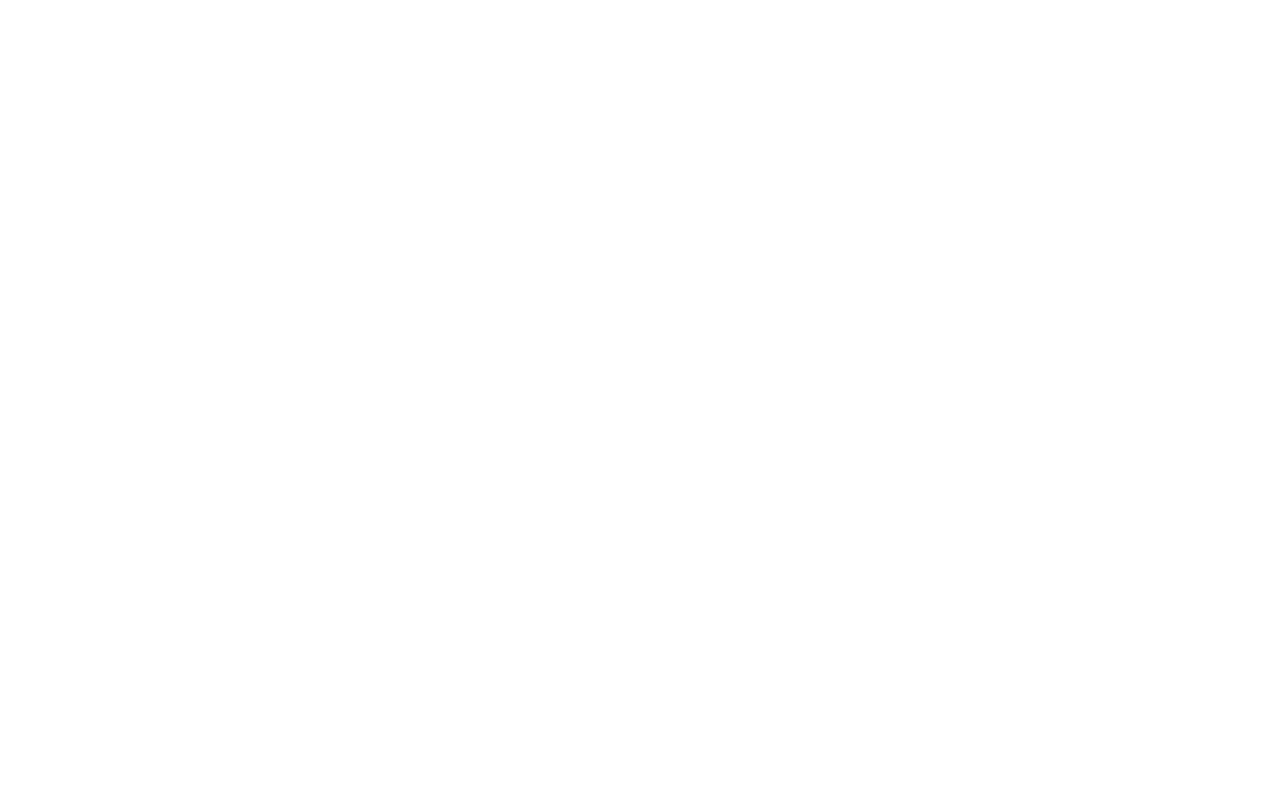
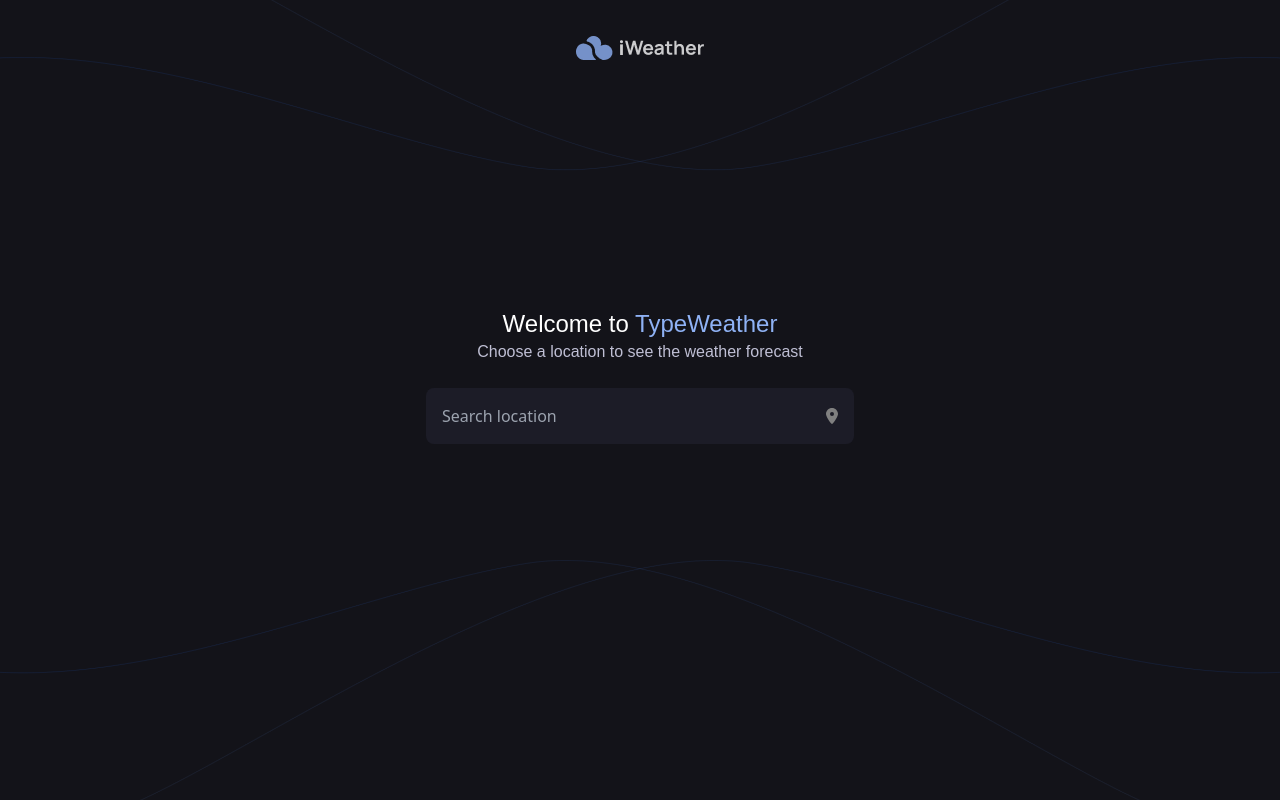
Before and after one commit to Emoshimo/react_staj_weather_app, a React (Create React App) app: page / in a window 1280 px wide. Built offline with nearby package versions, Linux system fonts and the light colour scheme.

Commit message:
trying to solve blank page problem

```diff
--- a/src/App.js
+++ b/src/App.js
@@ -5,13 +5,10 @@
 
 function App() {
   return (
-    <BrowserRouter basename="https://emoshimo.github.io/react_staj_weather_app/">
+    <BrowserRouter>
       <Routes>
-        <Route path="/react_staj_weather_app" element={<MainPage />} />
-        <Route
-          path={`/react_staj_weather_app/weather/:city`}
-          element={<WeatherPage />}
-        />
+        <Route path="/" element={<MainPage />} />
+        <Route path={`/weather/:city`} element={<WeatherPage />} />
       </Routes>
     </BrowserRouter>
   );
```
